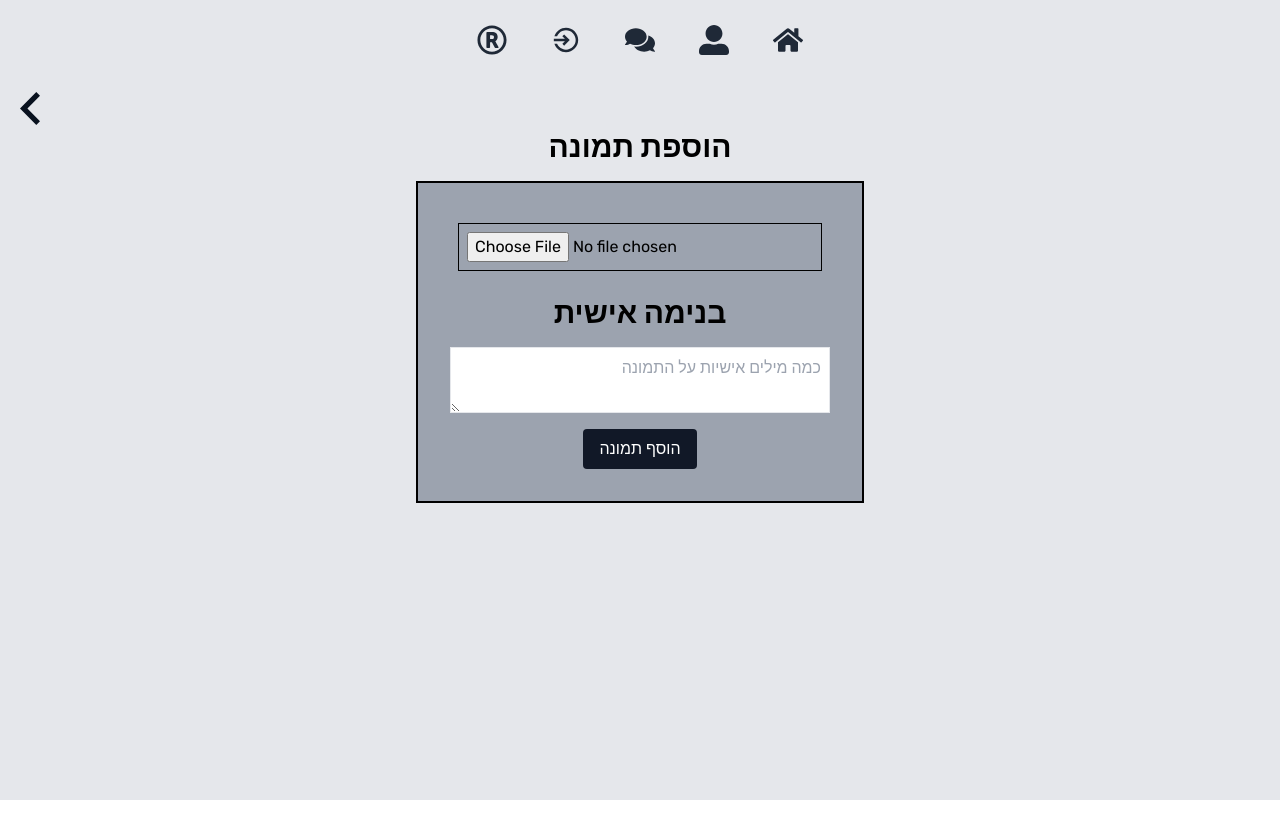
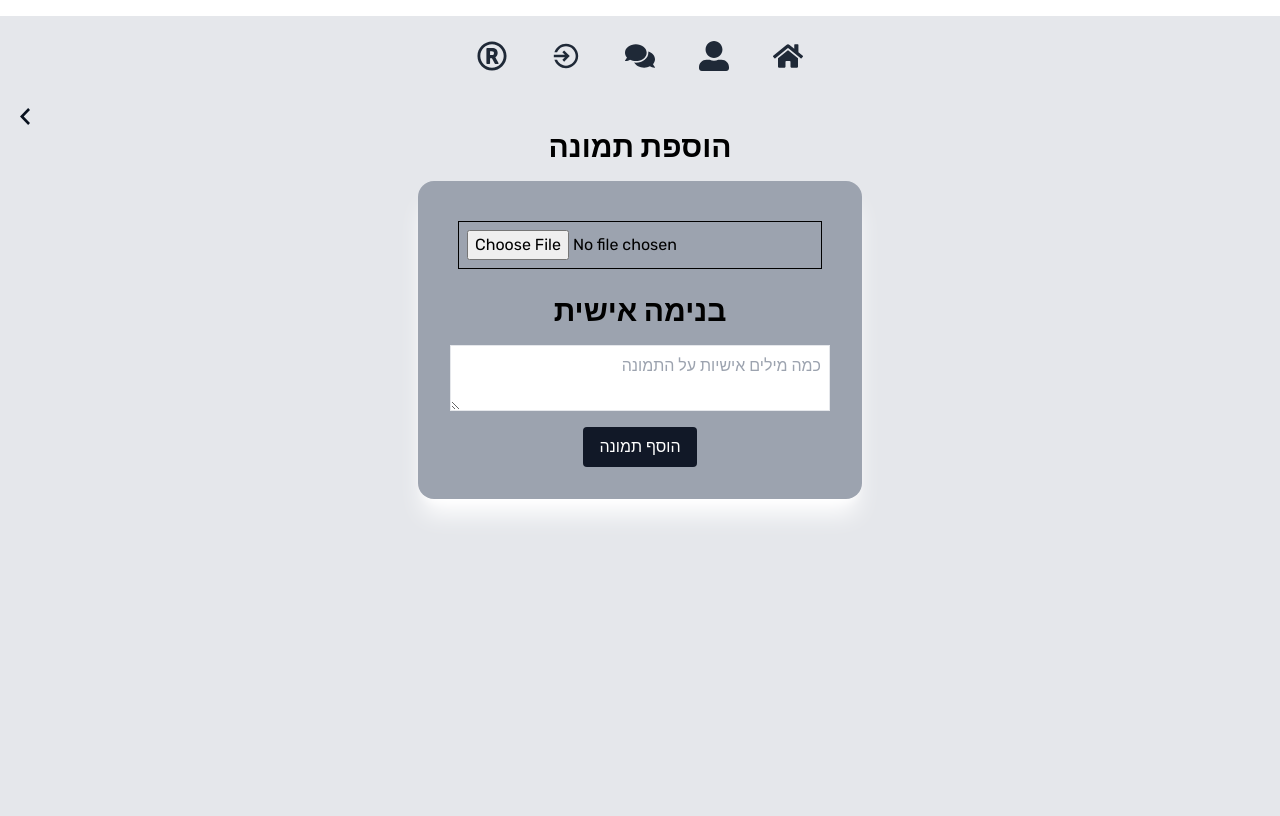
Before and after one commit to shevibr0/war, a React (Create React App) app in the folder frontend/war/: page /soldierInfo/1/addPicture in a window 1280 px wide. Built offline with nearby package versions, Linux system fonts and the light colour scheme.

Commit message:
add picture

```diff
--- a/frontend/war/src/components/AddPicture.jsx
+++ b/frontend/war/src/components/AddPicture.jsx
@@ -120,7 +120,7 @@ const AddPicture = () => {
 
     return (
         <div className="bg-gray-200 h-screen">
-            <nav className="flex left-0 top-0  bg-gray-200 justify-center items-center text-3xl text-gray-800 h-[80px] mt-4 sm:mt-0 cursor-pointer space-x-11">
+            <nav className="flex left-0 top-0  bg-gray-200 justify-center items-center text-3xl text-gray-800 h-[80px] mt-4  cursor-pointer space-x-11">
                 {!user && (
                     <>
                         <div onClick={() => nav('/register')} className='transition duration-100 hover:text-yellow-400'><FaRegRegistered /></div>
@@ -137,14 +137,14 @@ const AddPicture = () => {
                 <div onClick={() => nav('/homePage')} className='transition duration-100 hover:text-yellow-400'><FaHome /></div>
             </nav>
             <div className='flex items-center mb-1'>
-                <img className="mt-3 ml-5 w-[20px] mr-15 " src="/חץ חזור.svg" alt="Logo" onClick={() => nav(-1)} />
+                <img className="mt-3 ml-5 w-[10px] mr-15 " src="/חץ חזור.svg" alt="Logo" onClick={() => nav(-1)} />
             </div>
             <div className=''>
                 <h2 className="flex justify-center  text-3xl font-bold">הוספת תמונה</h2>
                 {alertMessage && <p style={{ color: 'red' }}>{alertMessage}</p>}
                 {error && <p style={{ color: 'red' }}>{error}</p>}
                 <div className="flex justify-center bg-gray-200">
-                    <form onSubmit={handleSubmit} className="bg-gray-400 space-y-4 p-8 border-2 border-black mt-4">
+                    <form onSubmit={handleSubmit} className="bg-gray-400 space-y-4 p-8  mt-4 rounded-2xl shadow-xl shadow-white">
                         <div>
                             <input type="file" accept="image/*" onChange={(e) => setImage(e.target.files[0])} required className='p-2 m-2 border border-black' />
                         </div>
```
